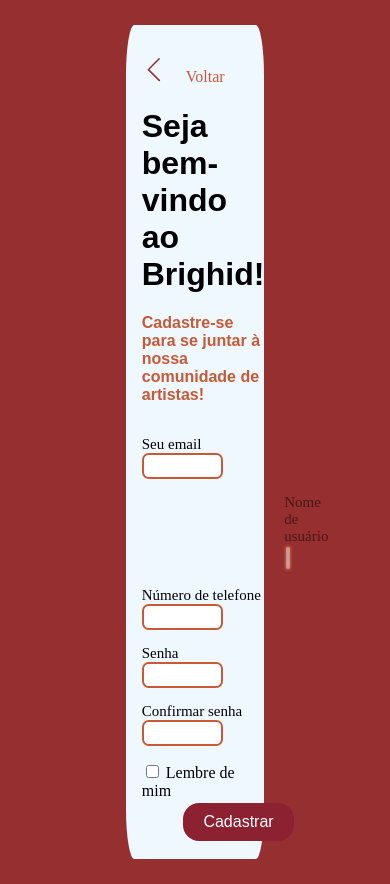
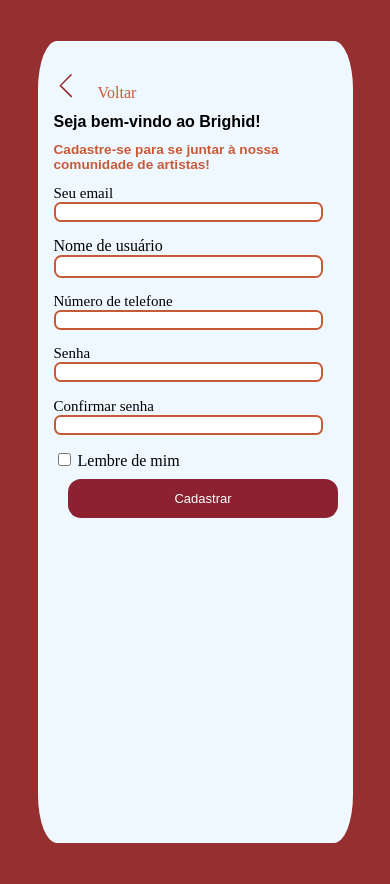
Before and after one commit to AnnaKarinaferreira/artistasSA, a React (Vite) app: page /Cadastro in a window 390 px wide. Built offline with nearby package versions, Linux system fonts and the light colour scheme.

Commit message:
up na responsividade da tela de cadastro

```diff
--- a/src/Components/Cadastro/Cadastro.css
+++ b/src/Components/Cadastro/Cadastro.css
@@ -1,4 +1,4 @@
-.geral{
+.geral {
     display: flex;
     flex-direction: column;
     align-items: center;
@@ -9,83 +9,55 @@
     background-color: #962F2F;
 }
 
-.boxcadastro{
+.boxcadastro {
     background-color: aliceblue;
     width: 35%;
     padding-top: 2em;
     padding-left: 1em;
     height: 95%;
     border-radius: 6%;
+    box-sizing: border-box;
 }
 
-.linkvoltar{
+.linkvoltar {
     text-decoration: none;
     color: #C65A37;
     margin-left: 1em;
 }
 
-
-.titulobemvindo{
+.titulobemvindo {
     color: black;
 }
 
-.textobemvindo{
+.textobemvindo {
     color: #C65A37;
     font-size: 1em;
     margin-bottom: 2em;
 }
 
-/*inputs aqui */
-
 .email,
-.user,
+.inputusuario,
 .numero,
 .senha,
-.confsenha{
+.confsenha {
     margin-bottom: 2px;
     font-size: 15px;
 }
-.inputemail{
+
+.inputemail,
+.inputusuario,
+.inputnumero,
+.inputsenha,
+.inputconfsenha {
     border: 2px solid #C65A37;
     width: 60%;
     height: 1.5em;
-    border-radius:0.5em;
+    border-radius: 0.5em;
     margin-bottom: 1em;
+    box-sizing: border-box;
 }
 
-.inputuser{
-    border: 2px solid #C65A37;
-    width: 60%;
-    height: 1.5em;
-    border-radius:0.5em;
-    margin-bottom: 1em;
-}
-
-.inputnumero{
-    border: 2px solid #C65A37;
-    width: 60%;
-    height: 1.5em;
-    border-radius:0.5em;
-    margin-bottom: 1em;
-}
-
-.inputsenha{
-    border: 2px solid #C65A37;
-    width: 60%;
-    height: 1.5em;
-    border-radius:0.5em;
-    margin-bottom: 1em;
-}
-
-.inputconfsenha{
-    border: 2px solid #C65A37;
-    width: 60%;
-    height: 1.5em;
-    border-radius:0.5em;
-    margin-bottom: 1em;
-}
-
-.cadastrar{
+.cadastrar {
     background-color: #8b2131;
     color: #fff;
     border: none;
@@ -94,4 +66,69 @@
     font-size: 16px;
     margin-top: 3%;
     margin-left: 34%;
-  }
+    cursor: pointer;
+}
+
+@media screen and (max-width: 768px) {
+    .boxcadastro {
+        width: 80%;
+        padding-left: 2em;
+    }
+
+    .inputemail,
+    .inputusuario,
+    .inputnumero,
+    .inputsenha,
+    .inputconfsenha {
+        width: 80%;
+    }
+
+    .cadastrar {
+        margin-left: 10%;
+        width: 80%;
+        padding: 12px 20px;
+        font-size: 14px;
+    }
+
+    .titulobemvindo {
+        font-size: 1.2em;
+    }
+
+    .textobemvindo {
+        font-size: 0.9em;
+        margin-bottom: 1.5em;
+    }
+}
+
+@media screen and (max-width: 480px) {
+
+    /* Para telas menores, como smartphones */
+    .boxcadastro {
+        width: 90%;
+        padding-left: 1em;
+    }
+
+    .inputemail,
+    .inputusuario,
+    .inputnumero,
+    .inputsenha,
+    .inputconfsenha {
+        width: 90%;
+    }
+
+    .cadastrar {
+        margin-left: 5%;
+        width: 90%;
+        padding: 12px 18px;
+        font-size: 13px;
+    }
+
+    .titulobemvindo {
+        font-size: 1em;
+    }
+
+    .textobemvindo {
+        font-size: 0.85em;
+        margin-bottom: 1em;
+    }
+}
--- a/src/Components/Cadastro/Cadastro.jsx
+++ b/src/Components/Cadastro/Cadastro.jsx
@@ -49,9 +49,9 @@
                      Seu email <br />
                      <input type="email" required onChange={(e) => setEmail(e.target.value)}  className='inputemail'/> {/* Campo para o email */}
                   </div>
-                  <div className='user'>
+                  <div className='usuario'>
                      Nome de usuário <br />
-                     <input type="text" required onChange={(e) => setUsername(e.target.value)} className='inputuser'/> {/* Campo para o nome de usuário */}
+                     <input type="text" required onChange={(e) => setUsername(e.target.value)} className='inputusuario'/> {/* Campo para o nome de usuário */}
                   </div>
                   <div className='numero'>
                      Número de telefone <br />
```
